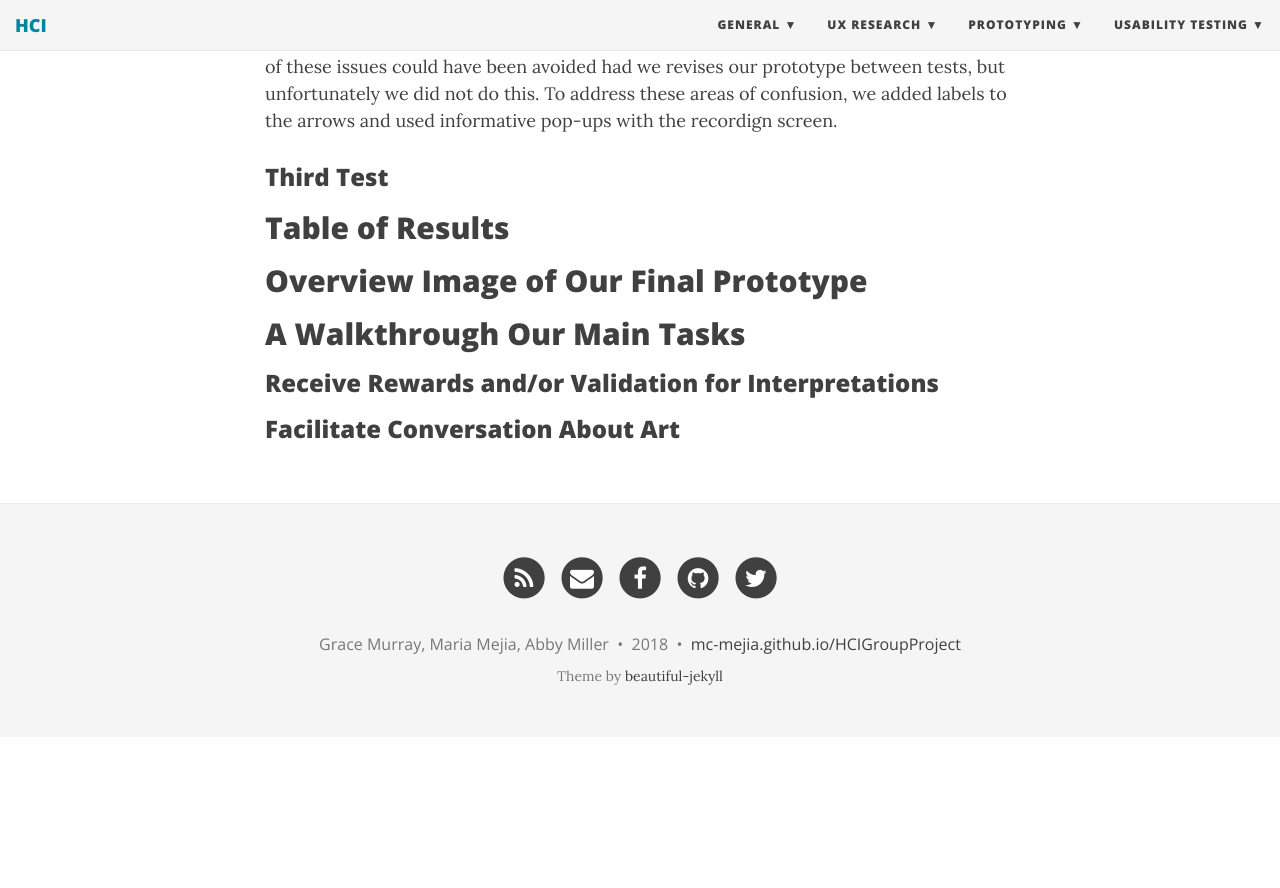
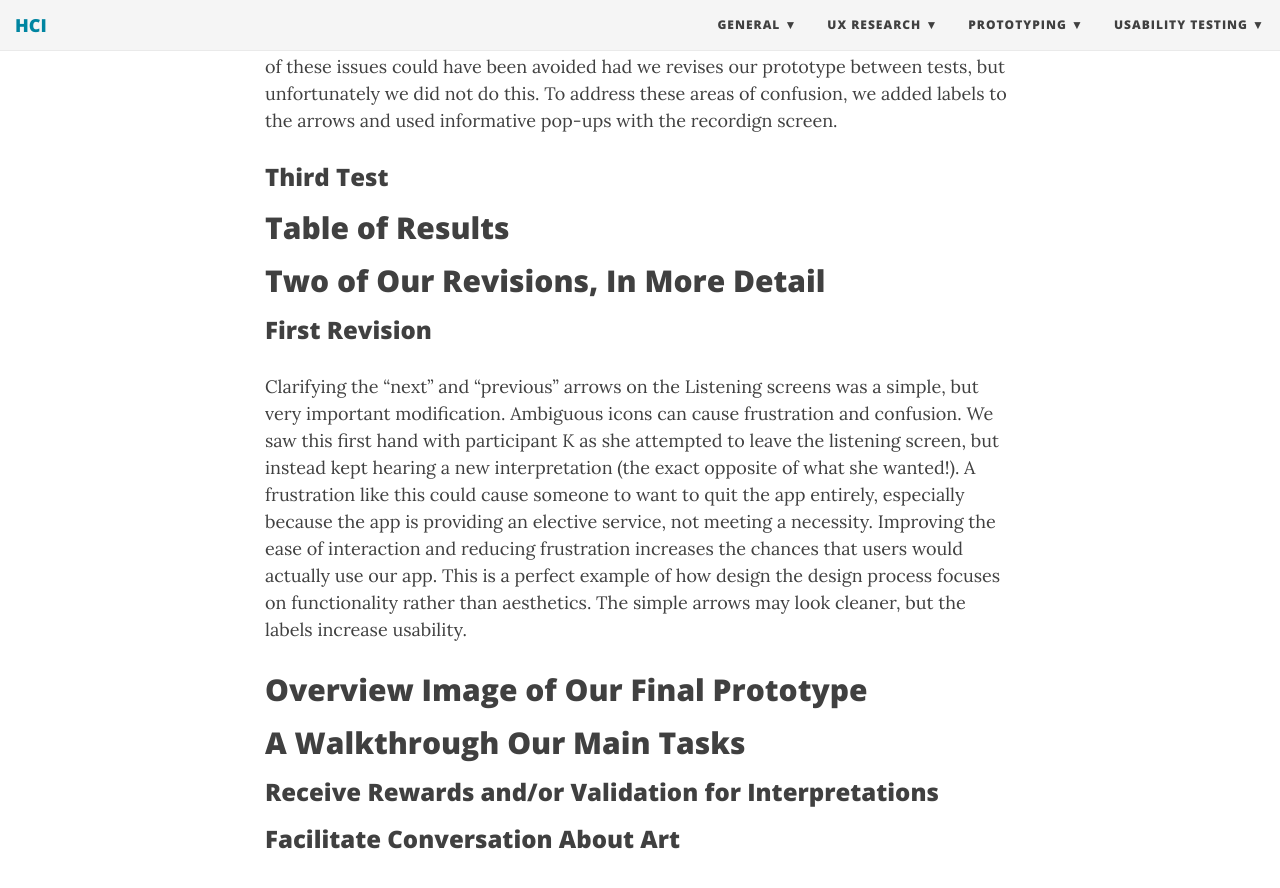
Before and after one commit to mc-mejia/HCIGroupProject, a Jekyll site: the page built from UxTestReview.md, in a window 1280 px wide and 900 px high, scrolled down 1800 px. Shown: the top 888 px of the window. Built offline with Jekyll 4.4.1, drawn with Linux system fonts in a browser that asks for light colours; nearby versions of some CDN libraries; our own code applies the rules of GitHub Pages for plain Markdown files; before the commit the page ends 2537 px from its top, so only the background shows below that.

Commit message:
Update UxTestReview.md

```diff
--- a/UxTestReview.md
+++ b/UxTestReview.md
@@ -14,6 +14,12 @@ For our second usability test, our user was a junior political science major, K.
 
 ## Table of Results
 
+## Two of Our Revisions, In More Detail
+
+### First Revision
+
+Clarifying the “next” and “previous” arrows on the Listening screens was a simple, but very important modification. Ambiguous icons can cause frustration and confusion. We saw this first hand with participant K as she attempted to leave the listening screen, but instead kept hearing a new interpretation (the exact opposite of what she wanted!). A frustration like this could cause someone to want to quit the app entirely, especially because the app is providing an elective service, not meeting a necessity. Improving the ease of interaction and reducing frustration increases the chances that users would actually use our app. This is a perfect example of how design the design process focuses on functionality rather than aesthetics. The simple arrows may look cleaner, but the labels increase usability.
+
 ## Overview Image of Our Final Prototype
 
 ## A Walkthrough Our Main Tasks
```
